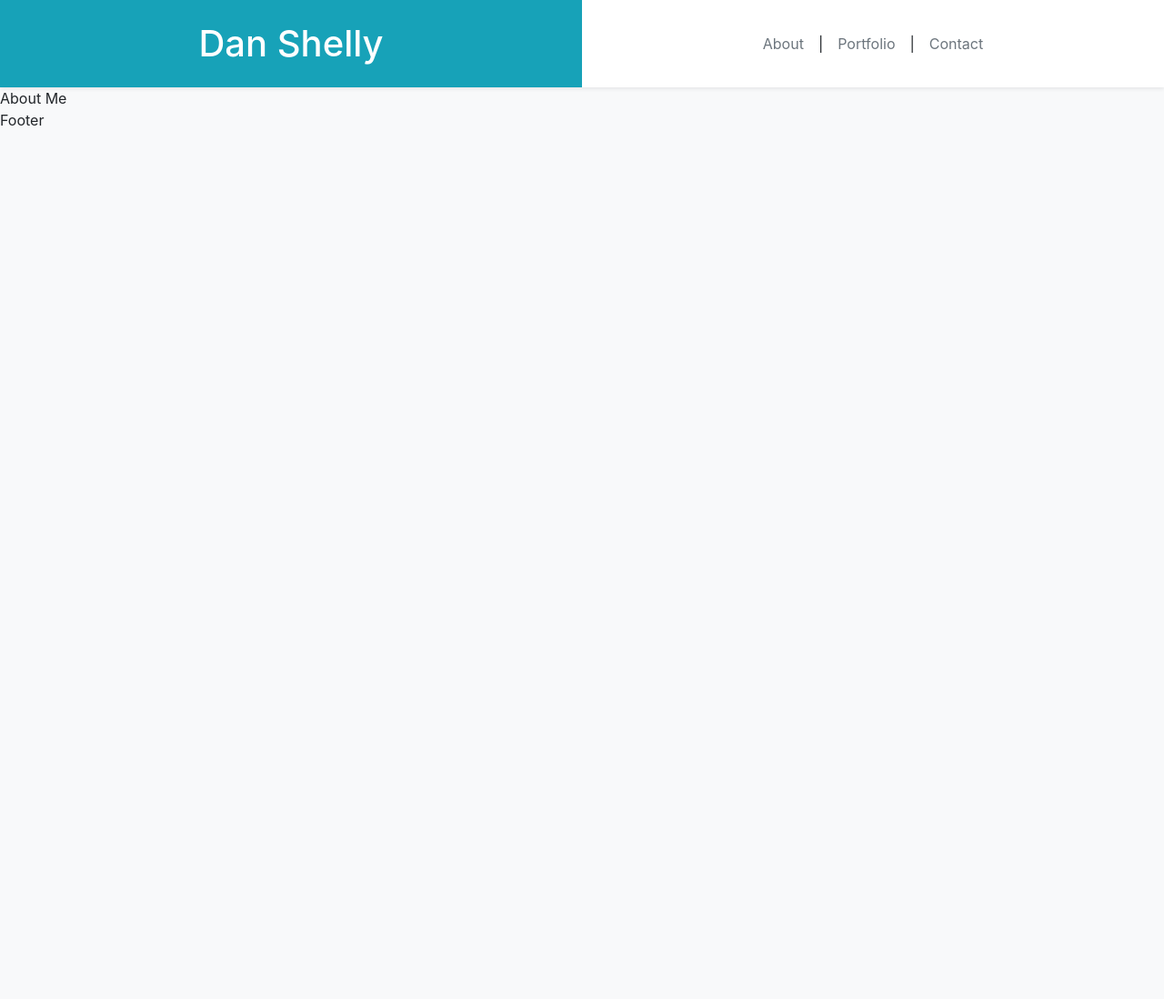
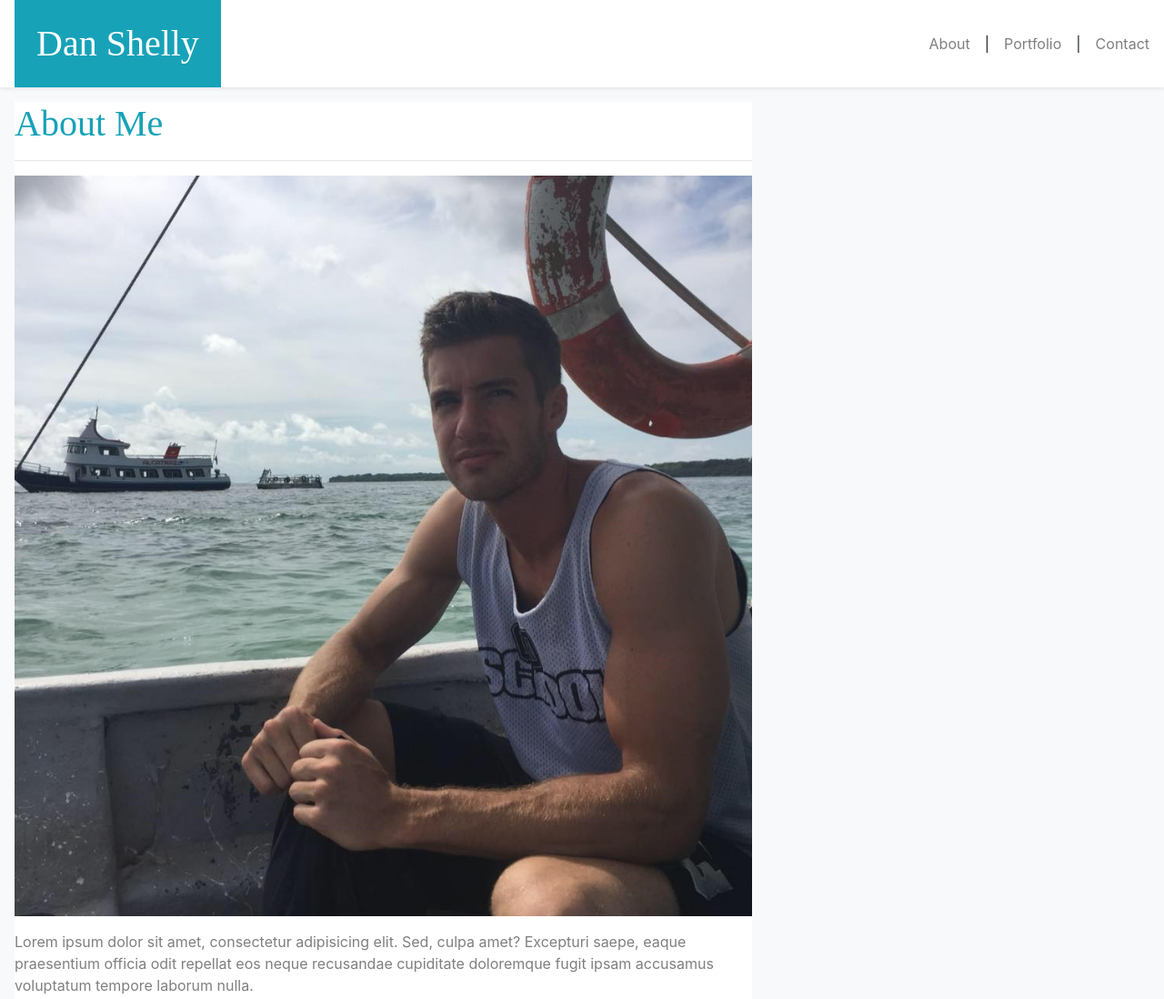
Before and after one commit to DanShelly/Responsive-Portfolio, a plain HTML site: page index.html in a window 1280 px wide. Shown: the top 1098 px of the page at 91% size. Before the commit the page ends 800 px from the top, so only its background shows below. Drawn offline with nearby package versions, Linux system fonts and the light colour scheme.

Commit message:
Tweaked divs to respond to bigger screen sizes and more closely resemble screen shots, added my own picture, and created a css file to adjust the font on h1 elements.

```diff
--- /dev/null
+++ b/assets/css/style.css
@@ -0,0 +1,3 @@
+h1 {
+    font-family: 'Times New Roman', Times, serif;
+}
--- a/index.html
+++ b/index.html
@@ -10,6 +10,8 @@
     <link rel="stylesheet" href="https://stackpath.bootstrapcdn.com/bootstrap/4.3.1/css/bootstrap.min.css"
         integrity="sha384-ggOyR0iXCbMQv3Xipma34MD+dH/1fQ784/j6cY/iJTQUOhcWr7x9JvoRxT2MZw1T" crossorigin="anonymous">
 
+    <link rel="stylesheet" type="text/css" href="assets/css/style.css">
+
     <title>Dan Shelly</title>
 </head>
 
@@ -17,21 +19,39 @@
 
     <div class="row no-gutters bg-white shadow-sm">
         <div class="col-md-6 text-center text-white">
-            <h1 class="p-4 mb-0 bg-info">Dan Shelly</h1>
+            <h1 class="float-md-left p-4 ml-md-3 mb-0 bg-info">Dan Shelly</h1>
         </div>
         <div class="col-md-6 d-flex flex-row justify-content-center align-items-center">
-            <a class="m-3 text-muted" href="index.html">About</a> |
-            <a class="m-3 text-muted" href="portfolio.html">Portfolio</a> |
-            <a class="m-3 text-muted" href="contact.html">Contact</a>
+            <a class="m-3 text-black-50 ml-md-auto" href="index.html">About</a> |
+            <a class="m-3 text-black-50" href="portfolio.html">Portfolio</a> |
+            <a class="m-3 text-black-50" href="contact.html">Contact</a>
 
         </div>
     </div>
     <div class="row">
-        <div class="col">About Me</div>
+        <div class="col-lg-8">
+            <div class="box m-3 mb-5">
+                <div class="box-body text-black-50 bg-white">
+                    <h1 class="text-info">About Me</h1>
+                    <hr>
+                    <img src="assets/images/profile pic.png" class="img-fluid mb-3" alt="Cat">
+                    <p>Lorem ipsum dolor sit amet, consectetur adipisicing elit. Sed, culpa amet? Excepturi saepe, eaque praesentium officia odit repellat eos neque recusandae cupiditate doloremque fugit ipsam accusamus voluptatum tempore laborum nulla.</p>
+                    <p>Lorem ipsum dolor sit amet consectetur, adipisicing elit. Maxime quidem esse tenetur aperiam harum eveniet totam nemo. Labore a nisi consequatur, iste repudiandae blanditiis veniam repellat, unde itaque vel distinctio.</p>
+
+                </div>
+            </div>
+
+        </div>
 
     </div>
     <div class="row">
-        <div class="col">Footer</div>
+        <div class="col">
+            <div class="copyright border-top border-info bg-secondary py-4 text-center text-black-50" style="border-top-width: 5px !important;">
+                &copy; Copyright
+            </div>
+
+
+        </div>
     </div>
     </div>
 
```
Also changed, not shown: assets/images/profile pic.png (added).
